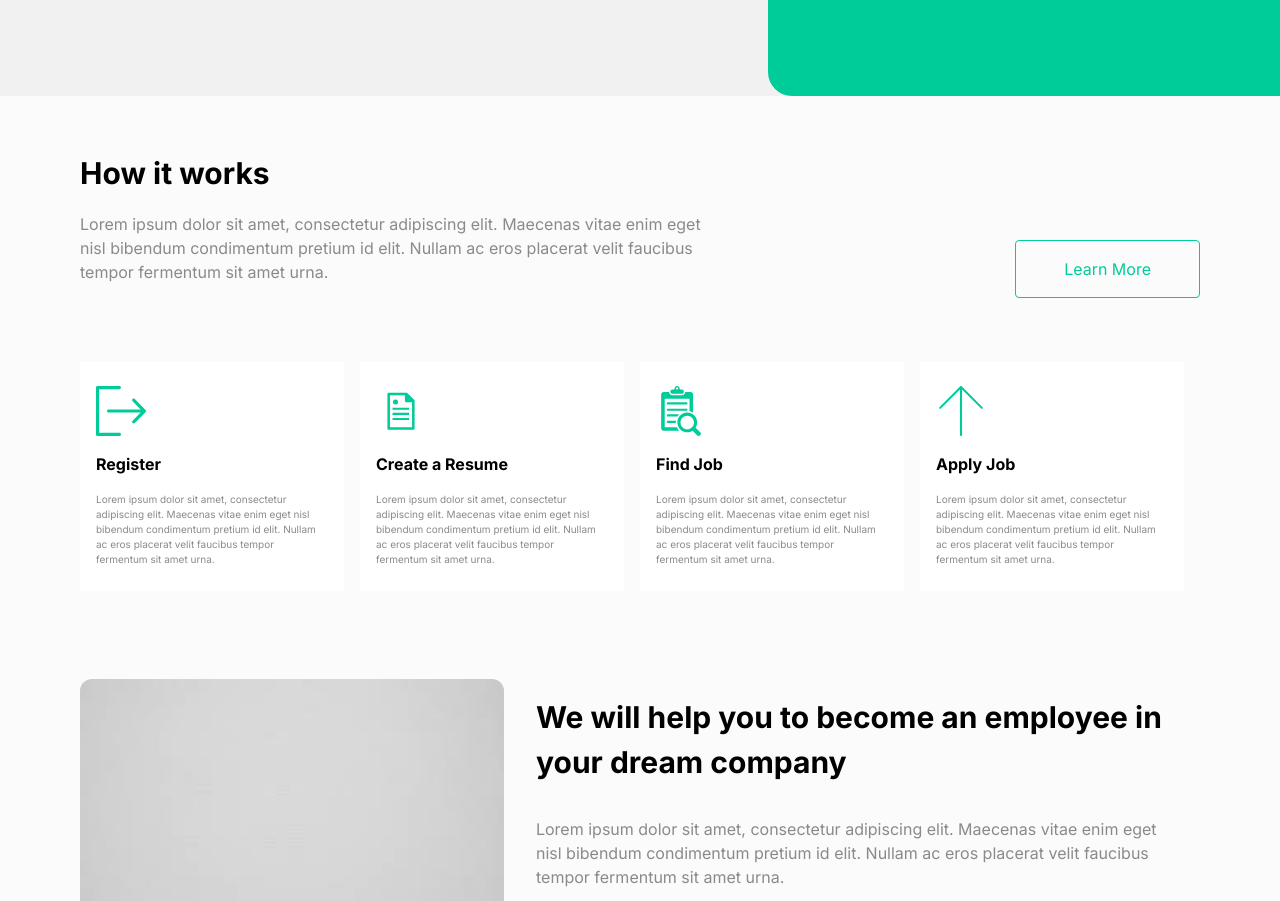
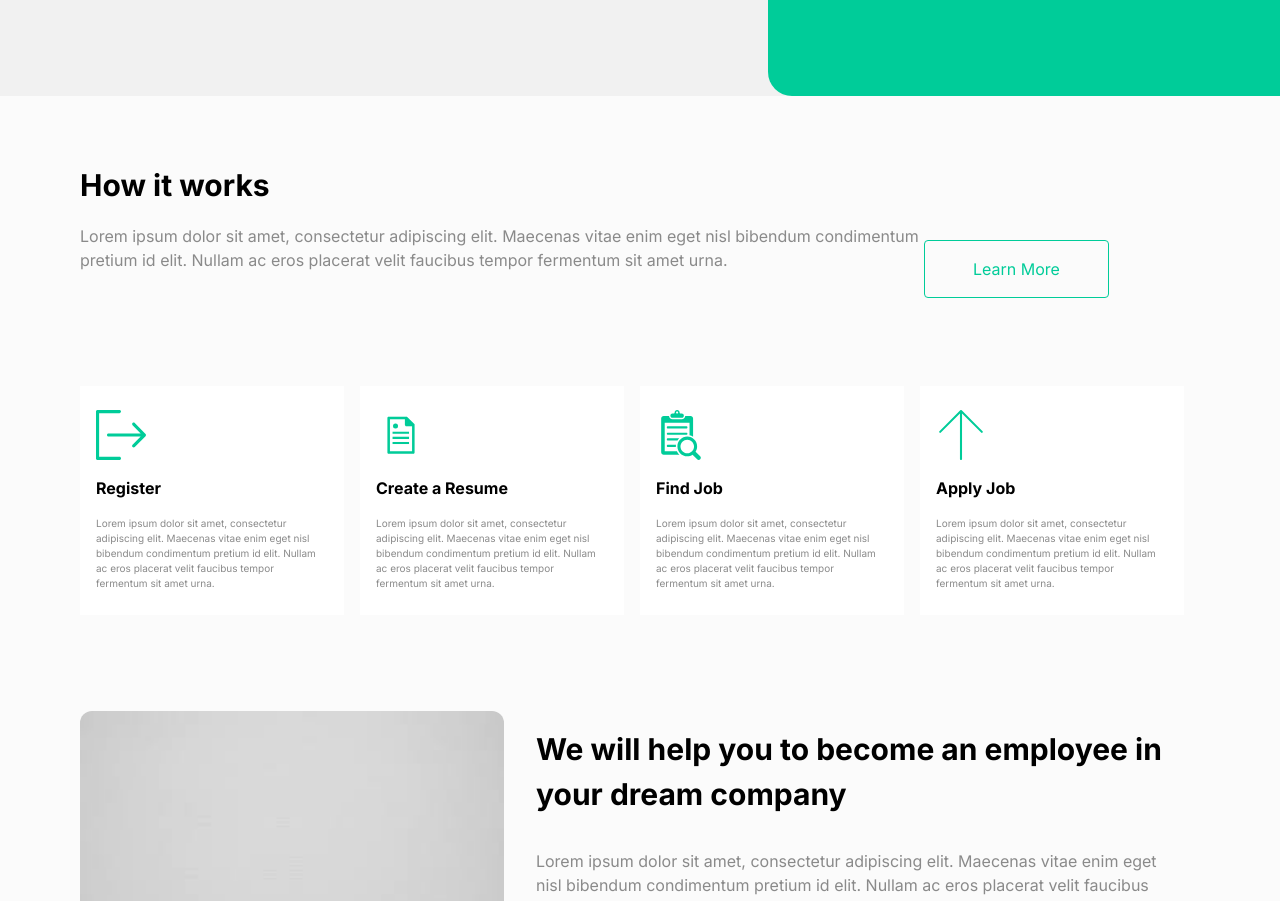
Before and after one commit to Georgeshayek/designpage, a Next.js app: page / in a window 1280 px wide. Shown: the part 400-1301 px from the top of the page. Built offline with nearby package versions, Linux system fonts and the light colour scheme.

Commit message:
css fixes2 second part

```diff
--- a/src/components/Works/components/items.js
+++ b/src/components/Works/components/items.js
@@ -31,7 +31,7 @@ const Items = () => {
 	];
     return(
         <>
-        <div className="col-span-4 grid lg:grid-cols-4 max-lg:grid-cols-2 max-lg:gap-1  max-lg:py-4 py-16">
+        <div className="grid lg:grid-cols-4 max-lg:grid-cols-2 max-lg:gap-1  max-lg:py-4 py-16">
             {items.map((item, index)=><Item key={index} title={item.title} paragraph={item.paragraph} icon={item.icon}/>)}
         </div>
         </>
--- a/src/components/Works/components/textswork.js
+++ b/src/components/Works/components/textswork.js
@@ -1,7 +1,7 @@
 const TextsWork=()=>{
 
     return(
-        <div className="lg:col-span-2 max-lg:col-span-3">
+        <div className="lg:col-span-3 max-lg:col-span-4">
         <h1 className="font-bold text-[30px] py-4 max-lg:text-center ">How it works</h1>
         <p className="text-[#8a8a8a] max-lg:text-center" >	Lorem ipsum dolor sit amet, consectetur adipiscing elit. Maecenas vitae enim eget nisl bibendum condimentum pretium id elit. Nullam ac eros placerat velit faucibus tempor fermentum sit amet urna.</p>
 
--- a/src/components/Works/work.js
+++ b/src/components/Works/work.js
@@ -9,13 +9,16 @@ const Work=()=>{
         <div className="bg-[#fbfbfb]">
         <div className="container mx-auto">
         <div className="px-20 max-lg:px-8">
-    <div className=" grid grid-cols-3 py-6 items-center">
+    <div className=" grid grid-cols-4 py-6 items-center">
         <TextsWork/>
-        <div className="lg:col-span-1 lg:col-start-4 max-lg:row-start-3 max-lg:col-start-1 max-lg:col-span-3 max-lg:mx-auto ">
-            <button className="py-4 px-12 max-lg:py-3  lg:mt-[120px] border border-[#00cc99] text-[#00cc99] bg-transparent rounded  ">Learn More</button>
+        <div className="lg:col-span-1 lg:col-start-4 ml-1 max-lg:row-start-3 max-lg:col-start-1 max-lg:col-span-3 max-lg:mx-auto ">
+            <button className="py-4 px-12 max-lg:py-3   lg:mt-[120px] border border-[#00cc99] text-[#00cc99] bg-transparent rounded  max-lg:hidden">Learn More</button>
         </div>
+    </div>
         <Items/>
-    </div>
+        <div className="flex justify-center py-4">
+        <button className="py-3 px-12   lg:my-[20px] border border-[#00cc99] text-[#00cc99] bg-transparent rounded  lg:hidden">Learn More</button>
+        </div>
         <div className="flex max-lg:flex-col">
             <Image src="/greyback.jpeg" width={1000} height={500} alt="grey image" className="rounded-xl"/>
             <TextsImg/>
```
